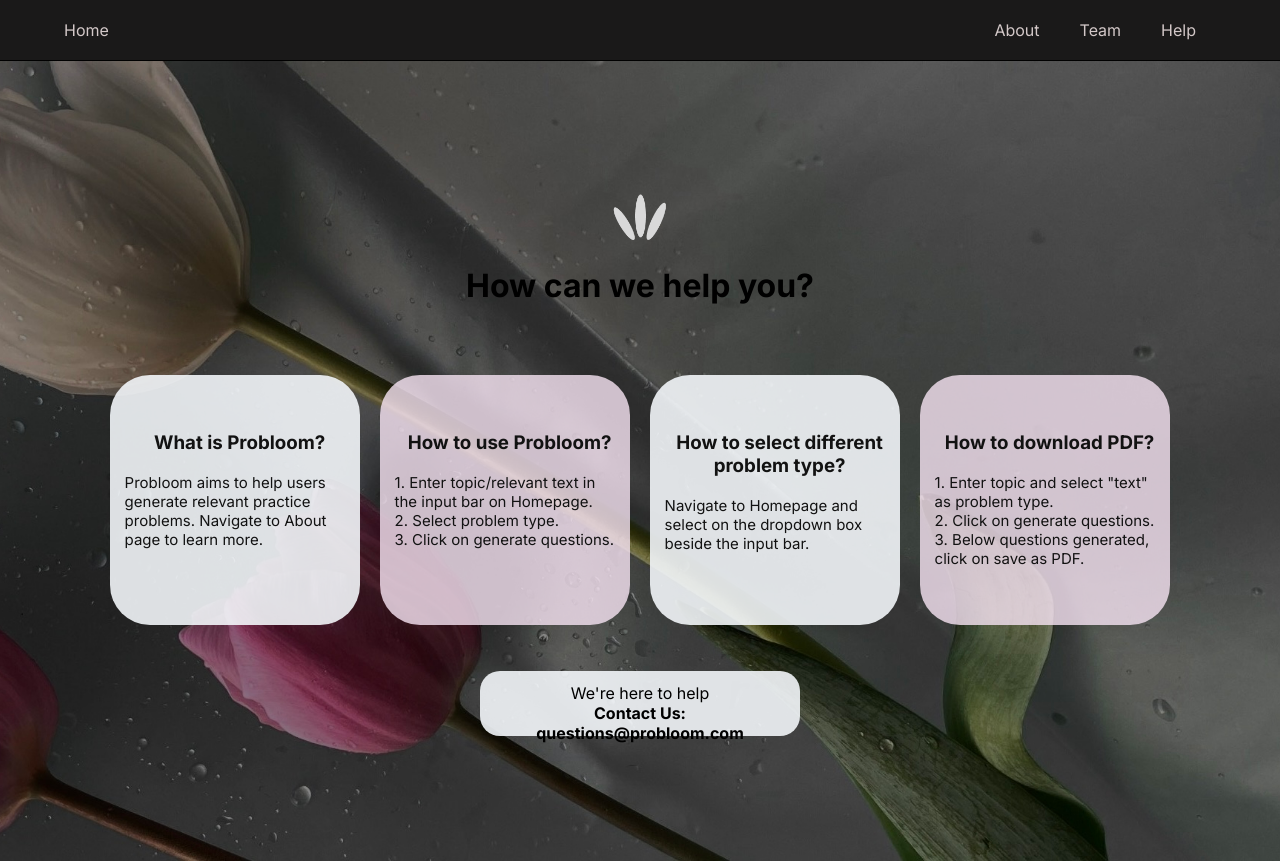
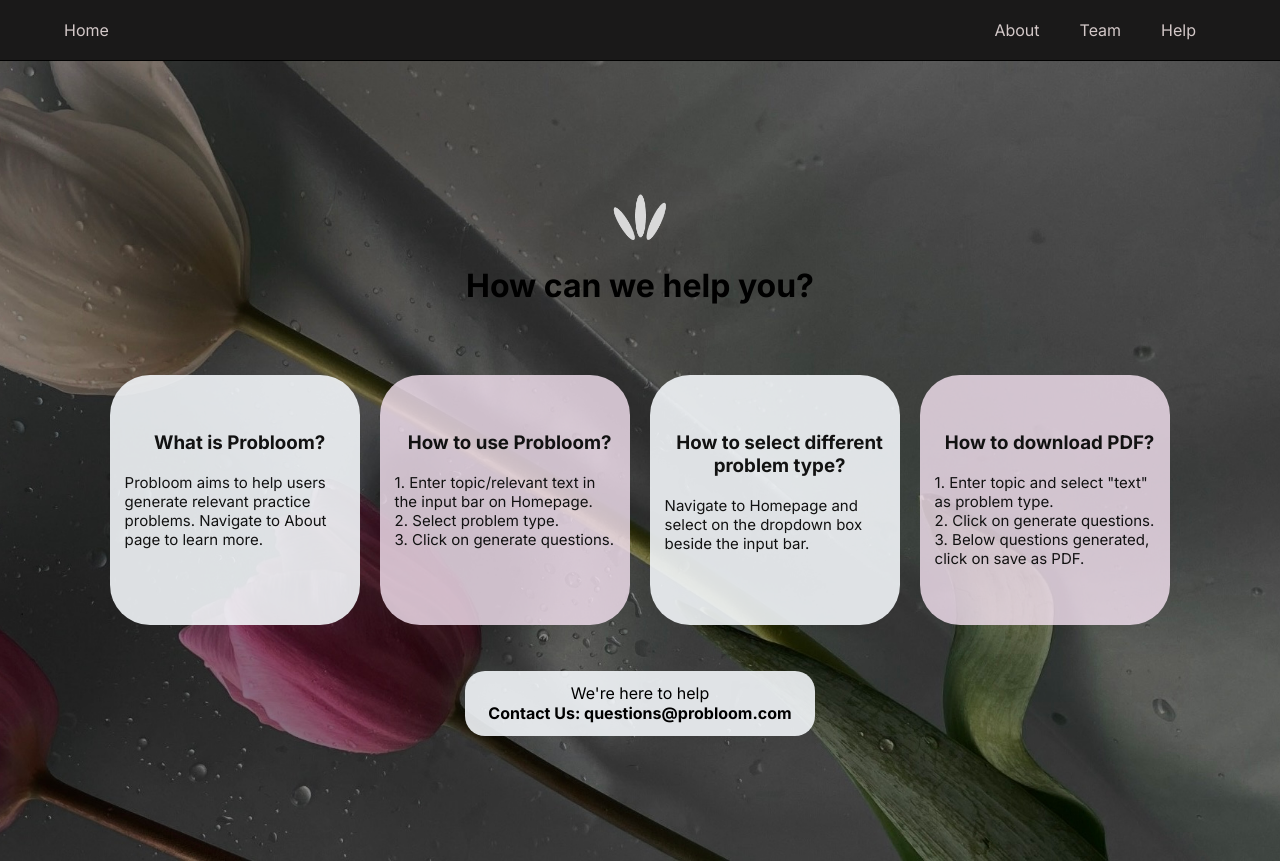
Before and after one commit to Awesomedonut/Practice-Problem-Generator, a Next.js app in the folder probloom/: page /Help in a window 1280 px wide. Built offline with nearby package versions, Linux system fonts and the light colour scheme.

Commit message:
tiny fix up for contact us container

```diff
--- a/probloom/src/app/Help/page.module.css
+++ b/probloom/src/app/Help/page.module.css
@@ -85,7 +85,7 @@
   }
 
  .contactus {
-  width: 25%;
+  width: 350px;
   background-color: #f5f9fce2;
   color: black;
   text-align: center;
```
